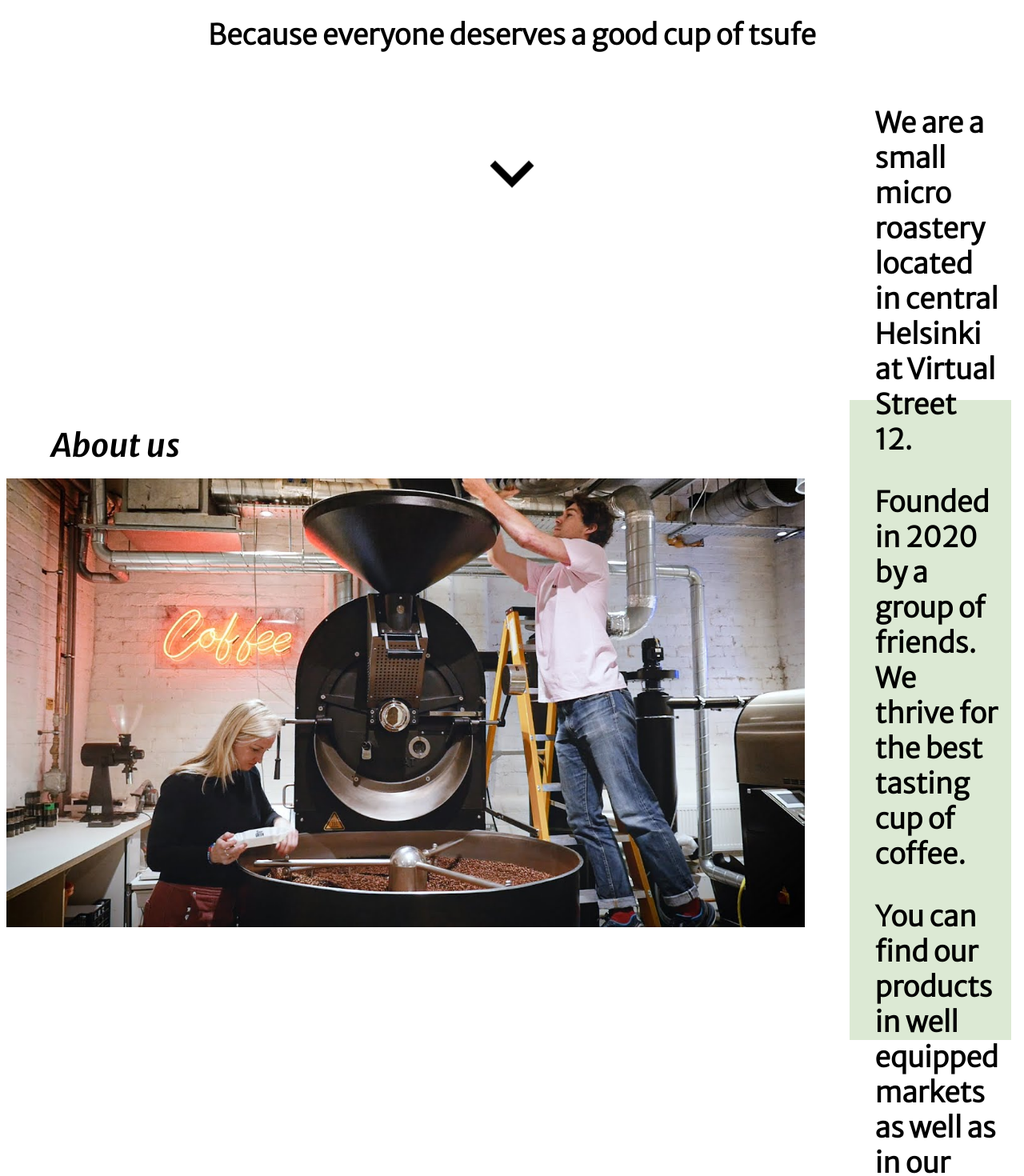
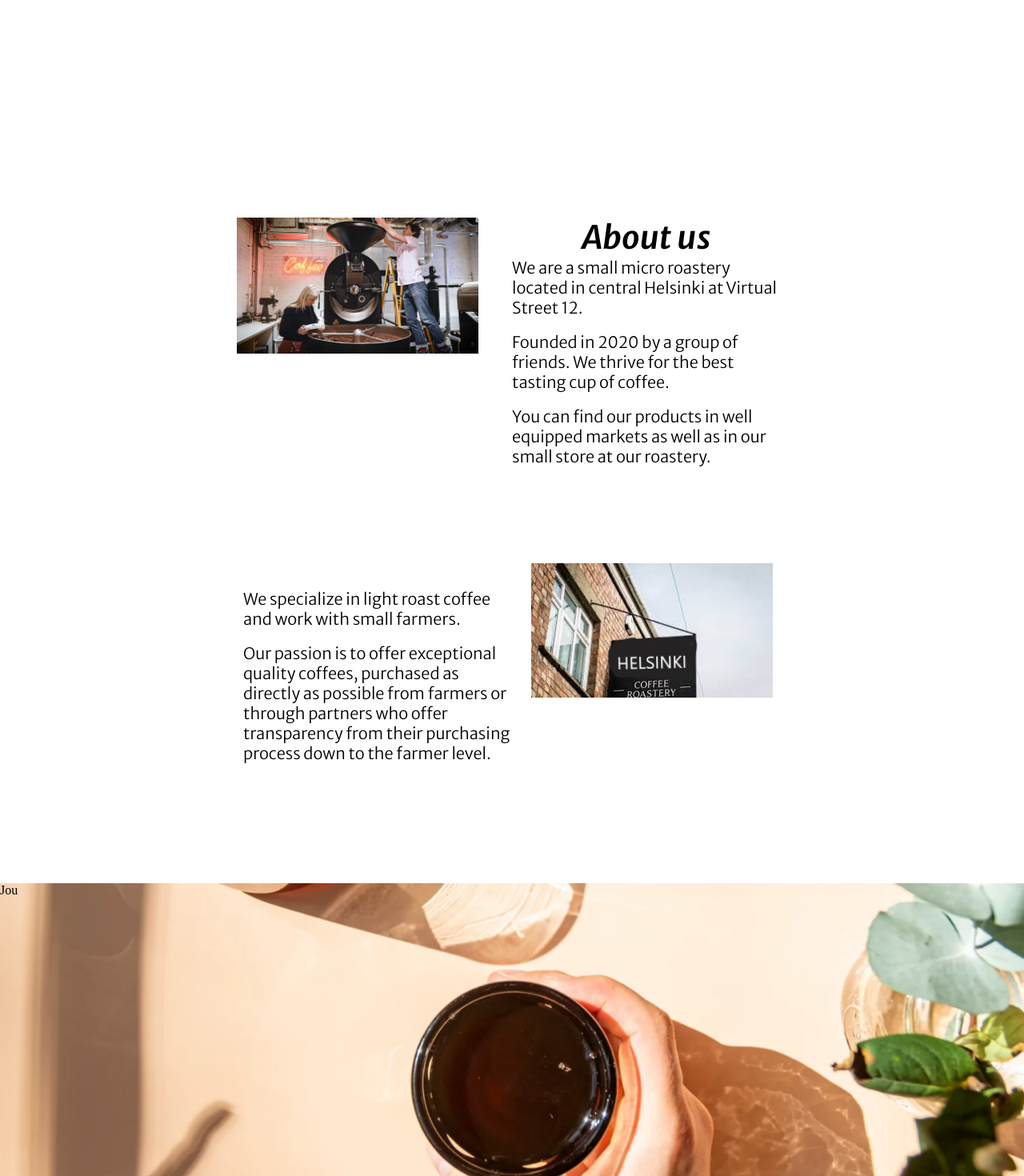
Before and after one commit to juh3/HelsinkiCoffeeRoastery, a React (Create React App) app: page / in a window 1280 px wide. Shown: the part 720-2190 px from the top of the page at 80% size. Built offline with nearby package versions, Linux system fonts and the light colour scheme.

Commit message:
BgImage and footer2

```diff
--- a/package.json
+++ b/package.json
@@ -12,8 +12,10 @@
     "@testing-library/user-event": "^13.5.0",
     "react": "^18.2.0",
     "react-dom": "^18.2.0",
+    "react-parallax": "^3.5.1",
     "react-router-dom": "^6.4.2",
     "react-scripts": "5.0.1",
+    "react-scroll-parallax": "^3.3.1",
     "web-vitals": "^2.1.4"
   },
   "scripts": {
--- a/src/App.js
+++ b/src/App.js
@@ -1,21 +1,24 @@
-import Logo from "./components/Logo/Logo";
-import Info from "./components/Info/Info"
-import Location from "./components/Location/Location"
-import { Route, Routes} from "react-router-dom"
-
+import Logo from './components/Logo/Logo'
+import Info from './components/Info/Info'
+import Location from './components/Location/Location'
+import { Route, Routes } from 'react-router-dom'
+import BgImage from './components/BgImage/BgImage'
+import Footer from './components/Footer/Footer'
 function App() {
   return (
     <div>
-     <Routes>
-        <Route exact path = "/" element = {<Logo />} />
-        <Route path = "#about-us" element = {<Info />} />
-     </Routes>
+      <Routes>
+        <Route exact path="/" element={<Logo />} />
+        <Route path="#about-us" element={<Info />} />
+      </Routes>
 
       <Info />
 
+      <BgImage />
       <Location />
+      <Footer />
     </div>
-  );
+  )
 }
 
-export default App;
+export default App
--- /dev/null
+++ b/src/components/BgImage/BgImage.css
@@ -0,0 +1,17 @@
+body, html {
+  height: 100%;
+}
+
+.parallax {
+  /* The image used */
+  background-image: "bg_image.webp";
+
+  /* Full height */
+  height: 100%;
+
+  /* Create the parallax scrolling effect */
+  background-attachment: fixed;
+  background-position: center;
+  background-repeat: no-repeat;
+  background-size: cover;
+}
--- /dev/null
+++ b/src/components/BgImage/BgImage.js
@@ -0,0 +1,16 @@
+import React from 'react'
+import './BgImage.css'
+import { Parallax } from 'react-parallax'
+const BG_image = () => {
+  return (
+    <div className="bg__image_container">
+      <Parallax bgImage="bg_image.webp" strength={500}>
+        <div style={{ height: 550 }}>
+          <div>Jou</div>
+        </div>
+      </Parallax>
+    </div>
+  )
+}
+
+export default BG_image
--- /dev/null
+++ b/src/components/Footer/Footer.css
@@ -0,0 +1,28 @@
+
+
+.footer__container{
+  display: flex;
+  padding-bottom: 1rem;
+  padding-top: 2rem;
+  border: 1px solid;
+}
+
+.left{
+  display: flex;
+  flex: 0.33;
+  align-items: center;
+}
+
+.center{
+  display: flex;
+  flex: 0.33;
+  justify-content: center;
+  align-items: center;
+}
+
+.right{
+  display: flex;
+  flex: 0.33;
+  align-items: center;
+  justify-content: right;
+}
--- /dev/null
+++ b/src/components/Footer/Footer.js
@@ -0,0 +1,44 @@
+import React from 'react'
+import GitHubIcon from '@mui/icons-material/GitHub'
+import LinkedInIcon from '@mui/icons-material/LinkedIn'
+import { IconButton } from '@mui/material'
+import './Footer.css'
+const Footer = () => {
+  const linkToPage = (page) => {
+    if (page === 'linkedin') {
+      window.open(
+        'https://www.linkedin.com/in/juha-anttila/',
+        '_blank',
+        'noopener, noreferrer'
+      )
+    } else if (page === 'github') {
+      window.open(
+        'https://github.com/juh3',
+        '_blank',
+        'noopener, noreferrer'
+      )
+    }
+  }
+
+  return (
+    <div className="footer__container">
+      <div className="left">
+        <p>Made by Juha Anttila</p>
+      </div>
+      <div className="center">
+        <p> Joujou</p>
+      </div>
+
+      <div className="right">
+        <IconButton onClick={() => linkToPage('linkedin')}>
+          <LinkedInIcon />
+        </IconButton>
+        <IconButton onClick={() => linkToPage('github')}>
+          <GitHubIcon />
+        </IconButton>
+      </div>
+    </div>
+  )
+}
+
+export default Footer
--- a/src/components/Info/Info.css
+++ b/src/components/Info/Info.css
@@ -6,8 +6,13 @@
 
 .info__container{
   display: flex;
-  height: 100vh;
-  margin-top: 14rem;
+  justify-content: center;
+  flex-direction: row;
+  height: 50vh;
+  max-width: 1050px;
+  margin-left: 8rem;
+  margin-right: 8rem;
+  padding-top: 2rem;
 }
 
 
@@ -16,29 +21,33 @@
   display: flex;
   flex: 1;
   flex-direction: column;
-  margin-left: 4rem;
-  margin-right: 1rem;
-  padding-left: 2rem;
+  height: 50vh;
+  padding-top: 2rem;
+  padding-left: 1rem;
   padding-right: 1rem;
-  justify-content: center;
-  background: rgba(206, 224, 194, 0.7);
+  align-items: center;
+  /* background: rgba(206, 224, 194, 0.7); */
 }
 
 #inside_image{
   border-radius: 2.5%;
   margin-left: 0.5rem;
-  width: 100%;
   height: auto;
+  width: 90%;
+}
+
+.info__image_wrapper{
+  display: flex;
+  flex:1;
+  flex-direction: column;
+}
+
+#p_info_text{
+  font-size: 20px;
+}
+
+#h1_info_text{
+  font-family: 'Merriweather sans', sans serif;
+  margin-top: -2rem;
 
 }
-
-h1{
-  margin-left: 4rem;
-  padding-top: 2rem;
-
-}
-
-p{
-  font-size: 35px;
-  font-weight: 600;
-}
--- a/src/components/Info/Info.js
+++ b/src/components/Info/Info.js
@@ -1,24 +1,70 @@
 import React from 'react'
-import "./Info.css"
+import './Info.css'
 
 const Info = () => {
   return (
-    <div className = 'info__container' id = 'about-us'>
-      <div>
-        <h1>About us</h1>
-        <img id = 'inside_image' src ="roastery_inside.jpg" alt ="Roastery" />
+    <div
+      style={{
+        marginLeft: '10rem',
+        marginRight: '10rem',
+        marginTop: '10rem',
+      }}
+    >
+      <div className="info__container" id="about-us">
+        <div className="info__image_wrapper">
+          {/* <h1>About us</h1> */}
+          <img
+            id="inside_image"
+            src="roastery_inside.jpg"
+            alt="Roastery"
+          />
+        </div>
+
+        <div className="info__text">
+          <h1 id="h1_info_text"> About us</h1>
+          <p id="p_info_text">
+            {' '}
+            We are a small micro roastery located in central Helsinki
+            at Virtual Street 12.{' '}
+          </p>
+          <br />
+          <p id="p_info_text">
+            {' '}
+            Founded in 2020 by a group of friends. We thrive for the
+            best tasting cup of coffee.{' '}
+          </p>
+          <br />
+          <p id="p_info_text">
+            {' '}
+            You can find our products in well equipped markets as well
+            as in our small store at our roastery.{' '}
+          </p>
+        </div>
       </div>
 
-      <div className ="info__text">
-        <p>     We are a small micro roastery located in central Helsinki at Virtual Street 12. </p>
-        <br/>
-        <p>  Founded in 2020 by a group of friends. We thrive for the best tasting cup of coffee. </p>
-        <br/>
-        <p> You can find our products in well equipped markets as well as in our small store at our roastery.   </p>
+      <div className="info__container">
+        <div className="info__text">
+          <p id="p_info_text">
+            We specialize in light roast coffee and work with small
+            farmers.
+          </p>
+          <br />
+          <p id="p_info_text">
+            Our passion is to offer exceptional quality coffees,
+            purchased as directly as possible from farmers or through
+            partners who offer transparency from their purchasing
+            process down to the farmer level.
+          </p>
+        </div>
 
+        <div className="info__image_wrapper">
+          <img
+            id="inside_image"
+            src="outside.png"
+            alt="Roastery sign"
+          />
+        </div>
       </div>
-
-
     </div>
   )
 }
--- a/src/components/Location/Location.js
+++ b/src/components/Location/Location.js
@@ -1,24 +1,26 @@
 import React from 'react'
-import "./Location.css"
+import './Location.css'
 
 const Location = () => {
-
-
-  const openingHours = [{day: 'Monday', hours: '8-12'},{ day: 'Tuesday', hours: '8-12'}, { day: 'Wednesday', hours: '8-16'}, { day: 'Thursday', hours: '8-16'}, { day: 'Friday', hours: '8-18'}]
+  const openingHours = [
+    { day: 'Monday', hours: '8-12' },
+    { day: 'Tuesday', hours: '8-12' },
+    { day: 'Wednesday', hours: '8-16' },
+    { day: 'Thursday', hours: '8-16' },
+    { day: 'Friday', hours: '8-18' },
+  ]
   return (
-    <div className = 'openingHours__container'>
-      <div className='openingHours__wrapper'>
+    <div className="openingHours__container">
+      <div className="openingHours__wrapper">
         <h2>Opening hours</h2>
         <ul>
-        {openingHours.map((obj) => (
-          <li key = {obj.day}>
-            {obj.day}: {obj.hours}
-          </li>
-        ))}
+          {openingHours.map((obj) => (
+            <li key={obj.day}>
+              {obj.day}: {obj.hours}
+            </li>
+          ))}
         </ul>
-
       </div>
-
     </div>
   )
 }
--- a/src/components/Logo/Logo.css
+++ b/src/components/Logo/Logo.css
@@ -1,17 +1,17 @@
 *{
   margin:0;
   padding: 0;
-  overflow-y: visible;
 }
 
 .logo__container{
   display: flex;
   flex-direction: column;
 
+  height: 100vh;
 }
 
 .wrapper{
-  padding-top: 5rem;
+  padding-top: 2rem;
   display: flex;
   width: 100%;
   justify-content: center;
@@ -24,25 +24,28 @@ h1{
   font-weight: 600;
   font-style: italic;
   font-size: 40px;
-  padding-bottom: 1rem;
 }
 
 a{
   color: black;
 }
 
+#logo__image{
+  display: flex;
+  align-items: center;
+  width: 30%;
+  height: auto;
+}
+
 p{
   font-family: 'Merriweather Sans', sans-serif;
   font-weight: 300;
-  font-size: 24px;
-  padding-bottom: 1rem;
-
+  font-size: 20px;
 }
 
 .chevron{
   animation: bounce 4s ease-in-out infinite;
   cursor: pointer;
-  margin-top: 0;
 }
 
 @keyframes bounce {
--- a/src/components/Logo/Logo.js
+++ b/src/components/Logo/Logo.js
@@ -1,24 +1,27 @@
 import React from 'react'
 import './Logo.css'
-import ExpandMoreIcon from '@mui/icons-material/ExpandMore';
+import ExpandMoreIcon from '@mui/icons-material/ExpandMore'
 
 const Logo = () => {
   return (
-    <div className='container'>
-      <div className = 'wrapper'>
-        <img src = "logo.png" alt = "helsinki coffee roastery logo"/>
+    <div className="logo__container">
+      <div className="wrapper">
+        <img
+          id="logo__image"
+          src="logo.png"
+          alt="helsinki coffee roastery logo"
+        />
         <h1> Helsinki Coffee Roasters</h1>
         <p>Because everyone deserves a good cup of tsufe</p>
       </div>
 
-      <div className = 'wrapper'>
-        <div className='chevron'>
-          <a href = "#about-us" data-target="#about-us">
-            <ExpandMoreIcon color = "black" sx={{ fontSize: 110 }}/>
+      <div className="  wrapper">
+        <div className="chevron">
+          <a href="#about-us" data-target="#about-us">
+            <ExpandMoreIcon color="black" sx={{ fontSize: 110 }} />
           </a>
         </div>
       </div>
-
     </div>
   )
 }
```
Also changed, not shown: public/bg_image.webp (added), 1 other file (tests, documents, lock files or other folders).
